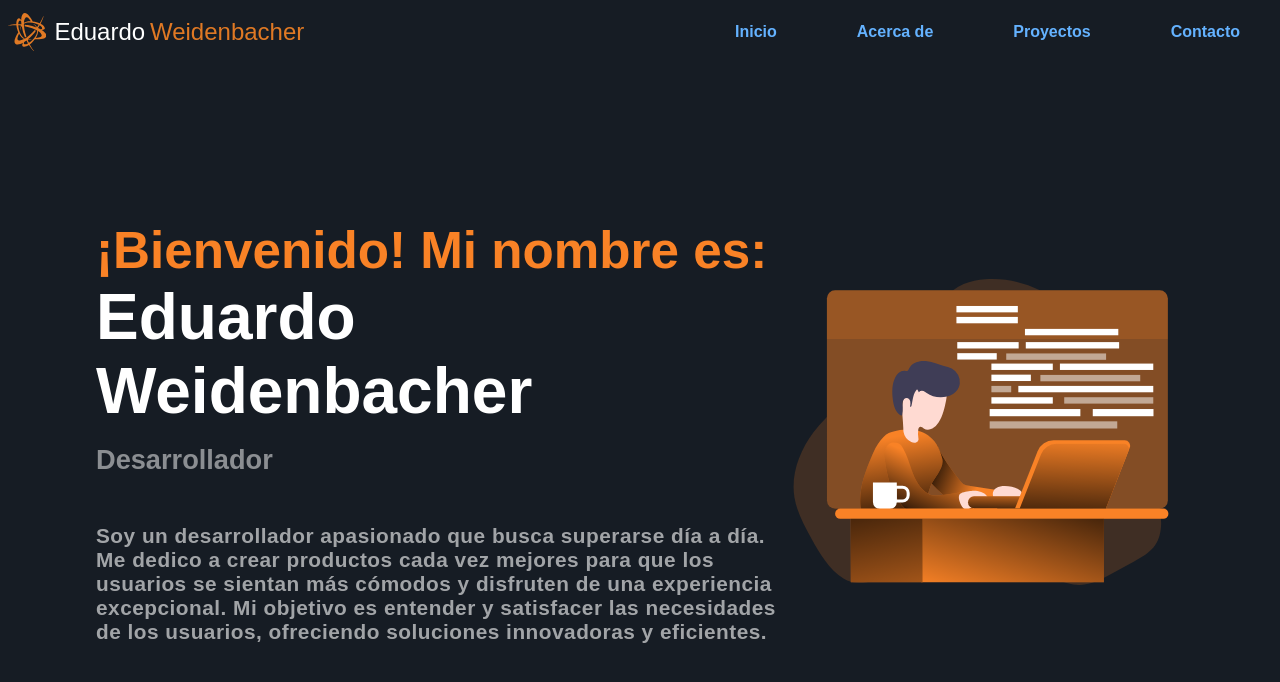
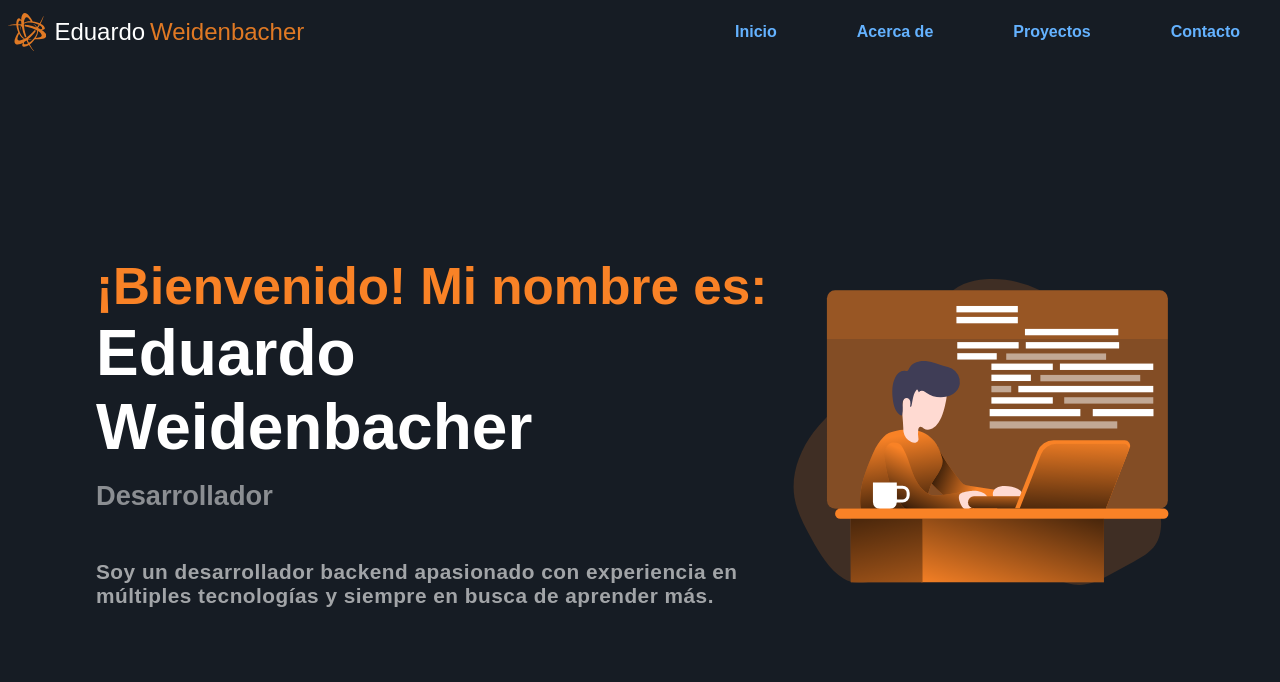
Before and after one commit to edu7130/portfolio, a React (Create React App) app: page / in a window 1280 px wide. Shown: the top 682 px of the page. Built offline with nearby package versions, Linux system fonts and the light colour scheme.

Commit message:
Actualizacion de informacion

```diff
--- a/src/api/projects.js
+++ b/src/api/projects.js
@@ -12,9 +12,9 @@ export const getProjects = async () => {
         {
             id: "32445e5b-2174-46f2-9d47-9f66e12d22dd",
             name: "Aplicación de tickets",
-            description: "Aplicacion de tickets para turnos. Hecho con NodeJs, Express, Socket.io",
+            description: "Aplicacion de tickets para turnos y atencion al publico. Hecho con NodeJs, Express, Socket.io",
             urlRepo: "https://github.com/edu7130/ticket-socket.git",
-            // url: "https://ticket.edudev.ar",
+            url: "https://ticket-socket.onrender.com",
             platform: "WEB",
             img: "https://res.cloudinary.com/dpgbofmgc/image/upload/v1649378751/wgccaktxxqmlg28862na.png",
         },
--- a/src/components/Home/index.js
+++ b/src/components/Home/index.js
@@ -11,7 +11,7 @@ export const Home = () => {
             Eduardo Weidenbacher
           </h1>
           <h3>Desarrollador</h3>
-          <h4>Soy un desarrollador apasionado que busca superarse día a día. Me dedico a crear productos cada vez mejores para que los usuarios se sientan más cómodos y disfruten de una experiencia excepcional. Mi objetivo es entender y satisfacer las necesidades de los usuarios, ofreciendo soluciones innovadoras y eficientes.</h4>
+          <h4>Soy un desarrollador backend apasionado con experiencia en múltiples tecnologías y siempre en busca de aprender más.</h4>
         </MeDescription>
         <img src="./assets/svg/web-developer.svg" alt='Programmer'/>
       </HomeContent>
```
